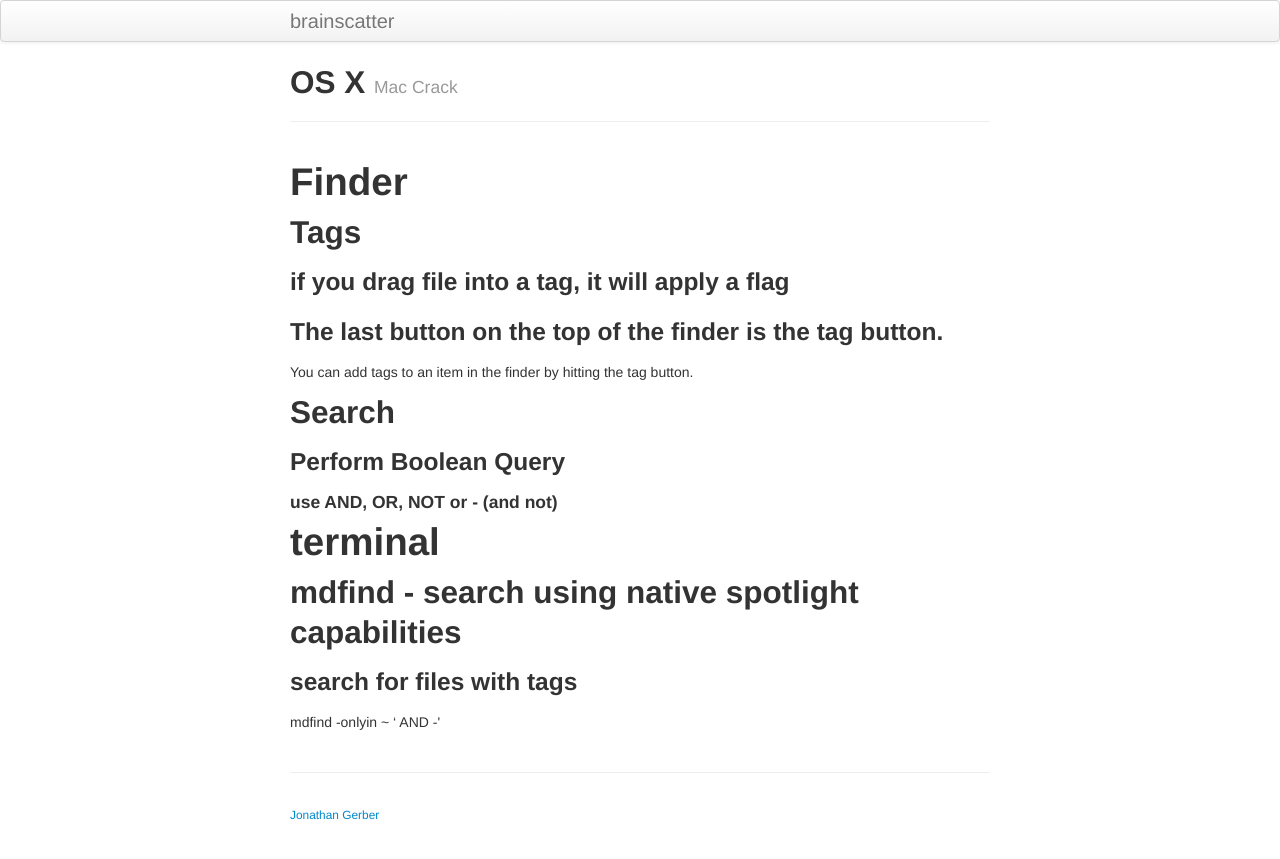
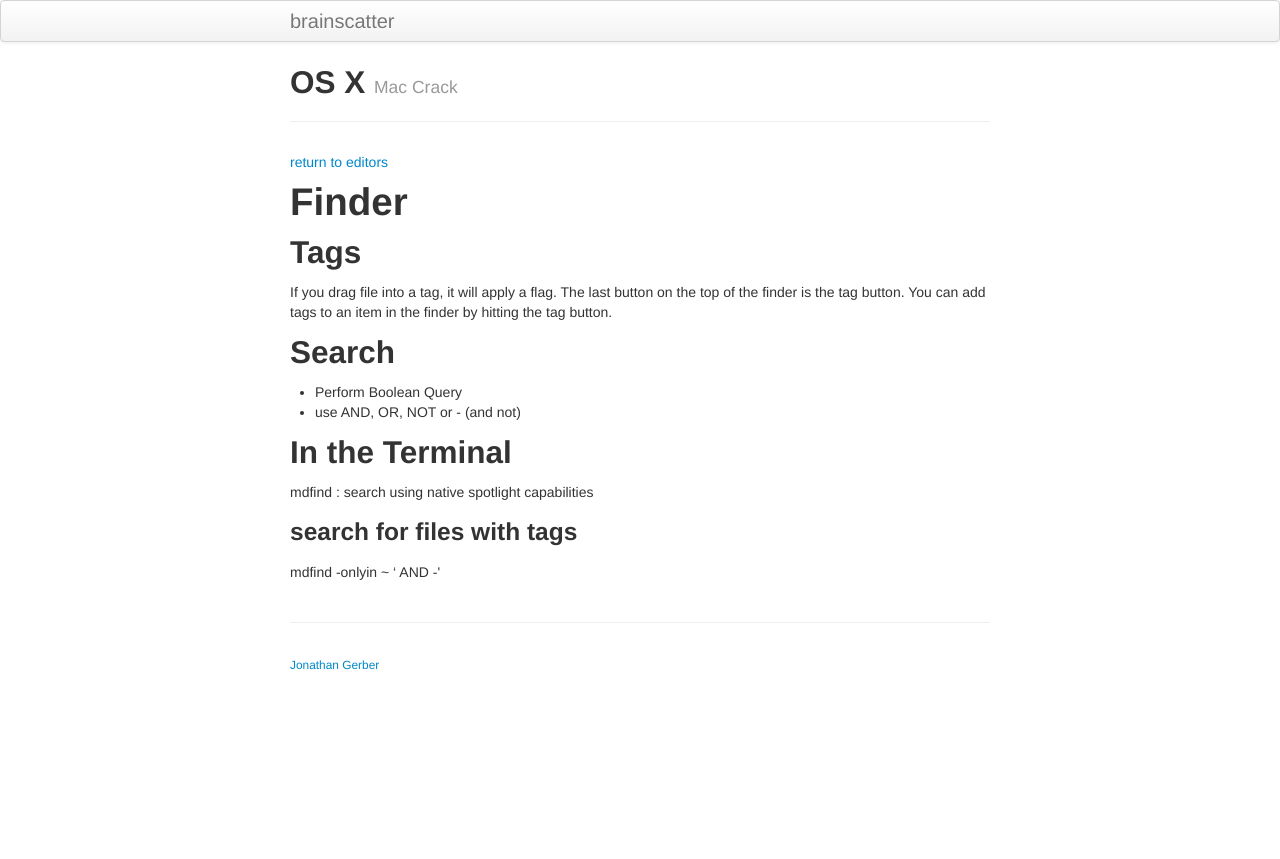
Before and after one commit to jlgerber/jlgerber.github.io, a Jekyll site: the page built from pages/oses/osx.md, in a window 1280 px wide. Shown: the top 859 px of the page. Built offline with Jekyll 4.4.1, drawn with Linux system fonts in a browser that asks for light colours.

Commit message:
updates osx.md

```diff
--- a/pages/oses/osx.md
+++ b/pages/oses/osx.md
@@ -5,30 +5,25 @@
 description: Favorite Os of the Elite Hipster Programmer with Sticker Festooned Laptop
 ---
 
-Finder
-======
+[return to editors](../../os_specifics.html)
 
-Tags
-----
+# Finder
 
-### if you drag file into a tag, it will apply a flag
+## Tags
 
-### The last button on the top of the finder is the tag button.
-
+If you drag file into a tag, it will apply a flag.
+The last button on the top of the finder is the tag button.
 You can add tags to an item in the finder by hitting the tag button.
 
-Search
-------
+## Search
 
-### Perform Boolean Query
+- Perform Boolean Query
+- use AND, OR, NOT or - (and not)
 
-#### use AND, OR, NOT or - (and not)
+## In the Terminal
 
-terminal
-========
-
-mdfind - search using native spotlight capabilities
----------------------------------------------------
+mdfind :
+	search using native spotlight capabilities
 
 ### search for files with tags
 
```
